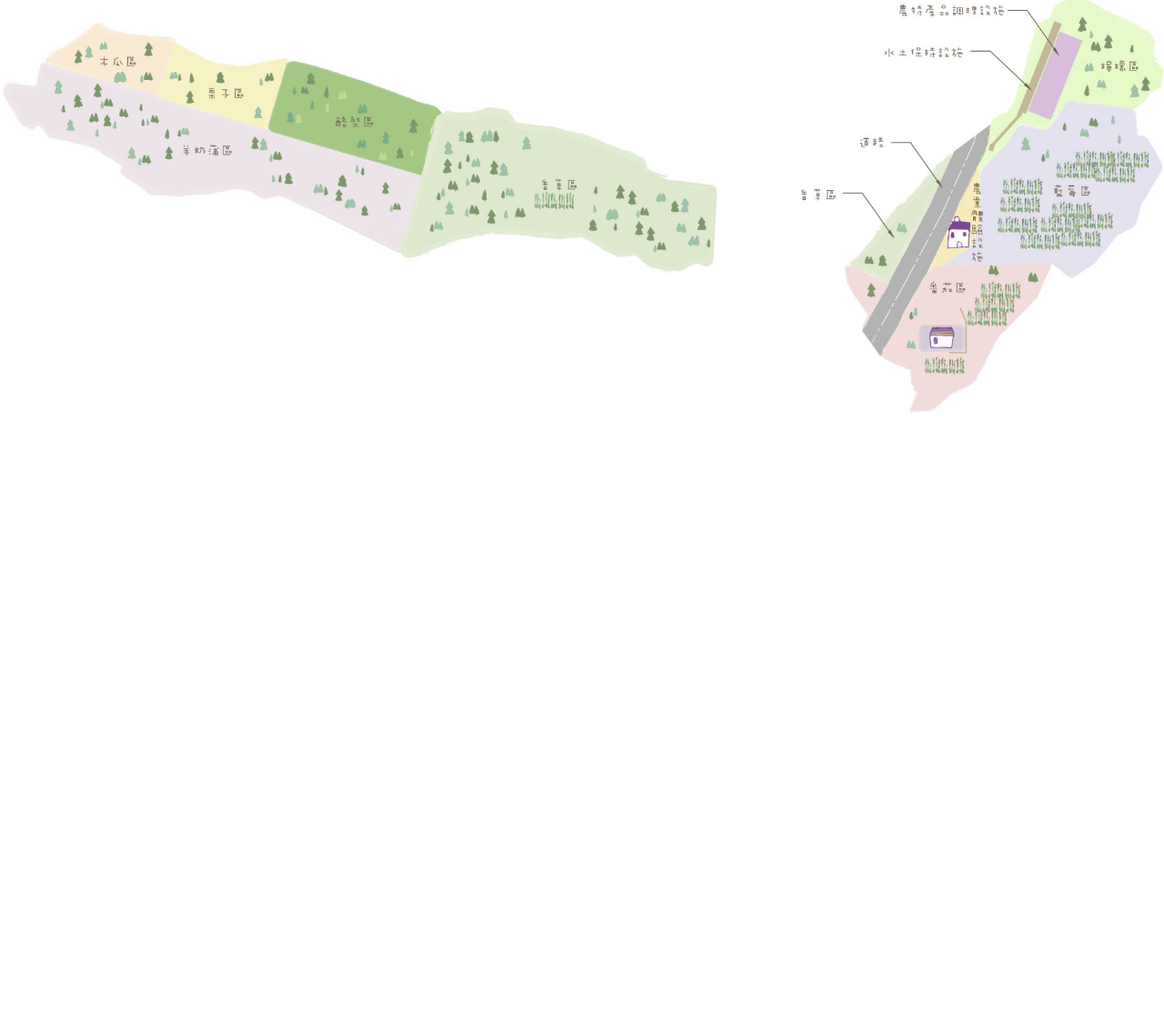
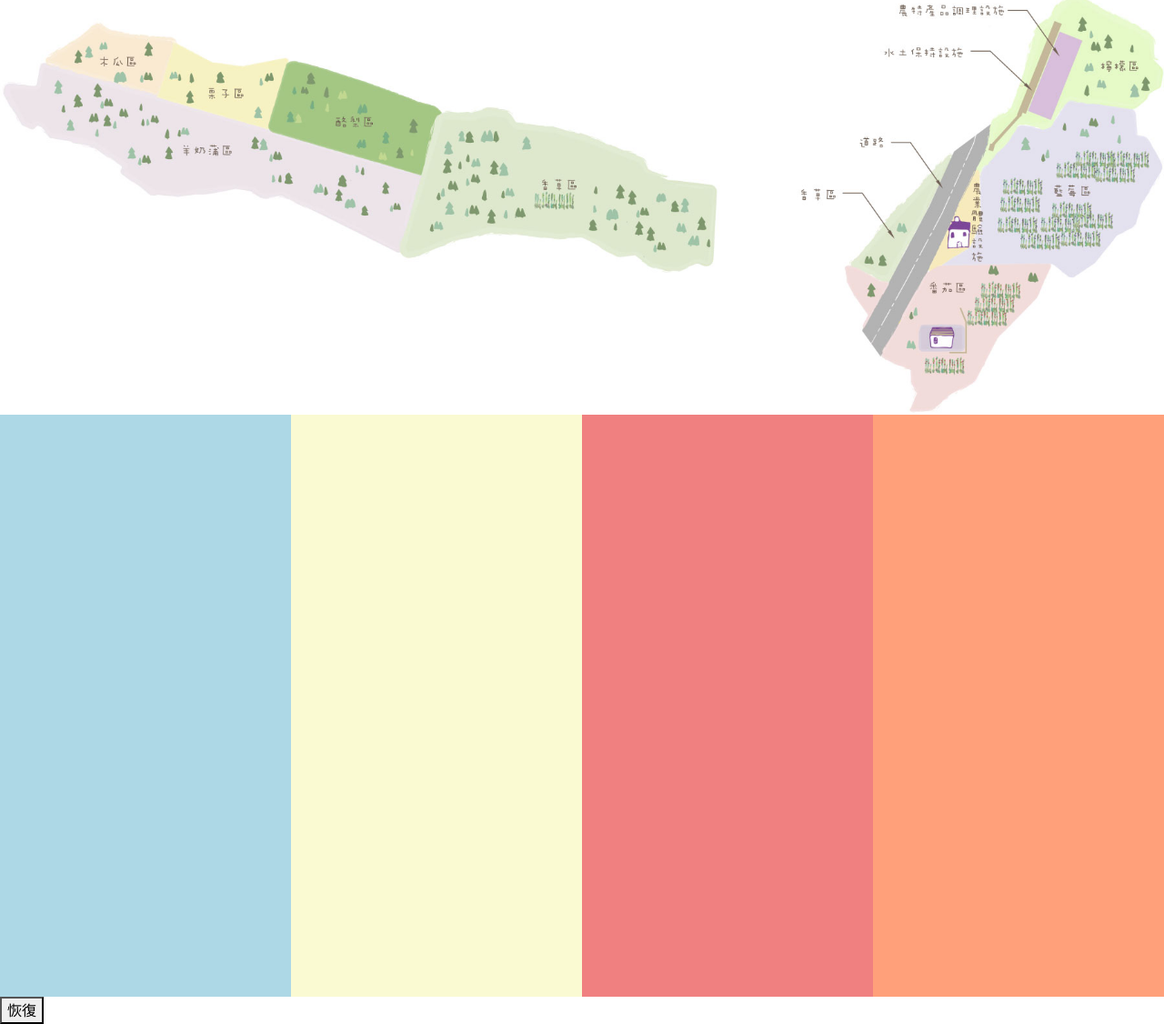
Before and after one commit to manda-shen/website_work, a plain HTML site: page 12.html in a window 1280 px wide. Shown: the part 2108-3234 px from the top of the page at 91% size. Before the commit the page ends 2564 px from the top, so only its background shows below. Drawn offline with nearby package versions, Linux system fonts and the light colour scheme.

Commit message:
增加彈性方塊

```diff
--- a/12.html
+++ b/12.html
@@ -136,12 +136,48 @@
         body {
             overflow: hidden;
         }
+
+        /* 下面方塊 */
+
+        .box-button {
+            display: flex;
+        }
+
+        .perbox {
+            width: 25%;
+            height: 80vh;
+            transition: 2s;
+        }
+
+        .perbox:hover {
+            width: 40%;
+        }
+
+        #box1 {
+            background-color: lightblue;
+        }
+
+        #box2 {
+            background-color: lightgoldenrodyellow;
+        }
+
+        #box3 {
+            background-color: lightcoral
+        }
+
+        #box4 {
+            background-color: lightsalmon
+        }
     </style>
 </head>
 
 <body>
     <script src="https://cdnjs.cloudflare.com/ajax/libs/bootstrap/5.3.3/js/bootstrap.bundle.min.js"
         integrity="sha512-7Pi/otdlbbCR+LnW+F7PwFcSDJOuUJB3OxtEHbg4vSMvzvJjde4Po1v4BR9Gdc9aXNUNFVUY+SK51wWT8WF0Gg=="
+        crossorigin="anonymous" referrerpolicy="no-referrer"></script>
+
+    <script src="https://cdnjs.cloudflare.com/ajax/libs/jquery/3.7.1/jquery.min.js"
+        integrity="sha512-v2CJ7UaYy4JwqLDIrZUI/4hqeoQieOmAZNXBeQyjo21dadnwR+8ZaIJVT8EE2iyI61OV8e6M8PP2/4hpQINQ/g=="
         crossorigin="anonymous" referrerpolicy="no-referrer"></script>
 
     <!-- nav -->
@@ -297,21 +333,29 @@
     </div>
 
 
+    <body>
+        <div class="box-button">
+            <div id="box1" class="perbox"></div>
+            <div id="box2" class="perbox"></div>
+            <div id="box3" class="perbox"></div>
+            <div id="box4" class="perbox"></div>
+        </div>
+        <button id="reset">恢復</button>
+
+        <script>
+            $('.perbox').on('click', function () {
+                $('.perbox').css('width', '15%');
+                $(this).css('width', '70%')
+            })
+            $('#reset').on('click', function () {
+                $('.perbox').css('width', '25%');
+            })
+        </script>
+    </body>
+
+</html>
 
 
-    <!-- js include 順序 1.bs 2.jq 3.self -->
-
-
-    <script src="https://cdnjs.cloudflare.com/ajax/libs/jquery/3.7.1/jquery.min.js"
-        integrity="sha512-v2CJ7UaYy4JwqLDIrZUI/4hqeoQieOmAZNXBeQyjo21dadnwR+8ZaIJVT8EE2iyI61OV8e6M8PP2/4hpQINQ/g=="
-        crossorigin="anonymous" referrerpolicy="no-referrer"></script>
-    <script>
-        $(document).ready(function () {
-
-
-
-        });
-    </script>
 </body>
 
 </html>
```
